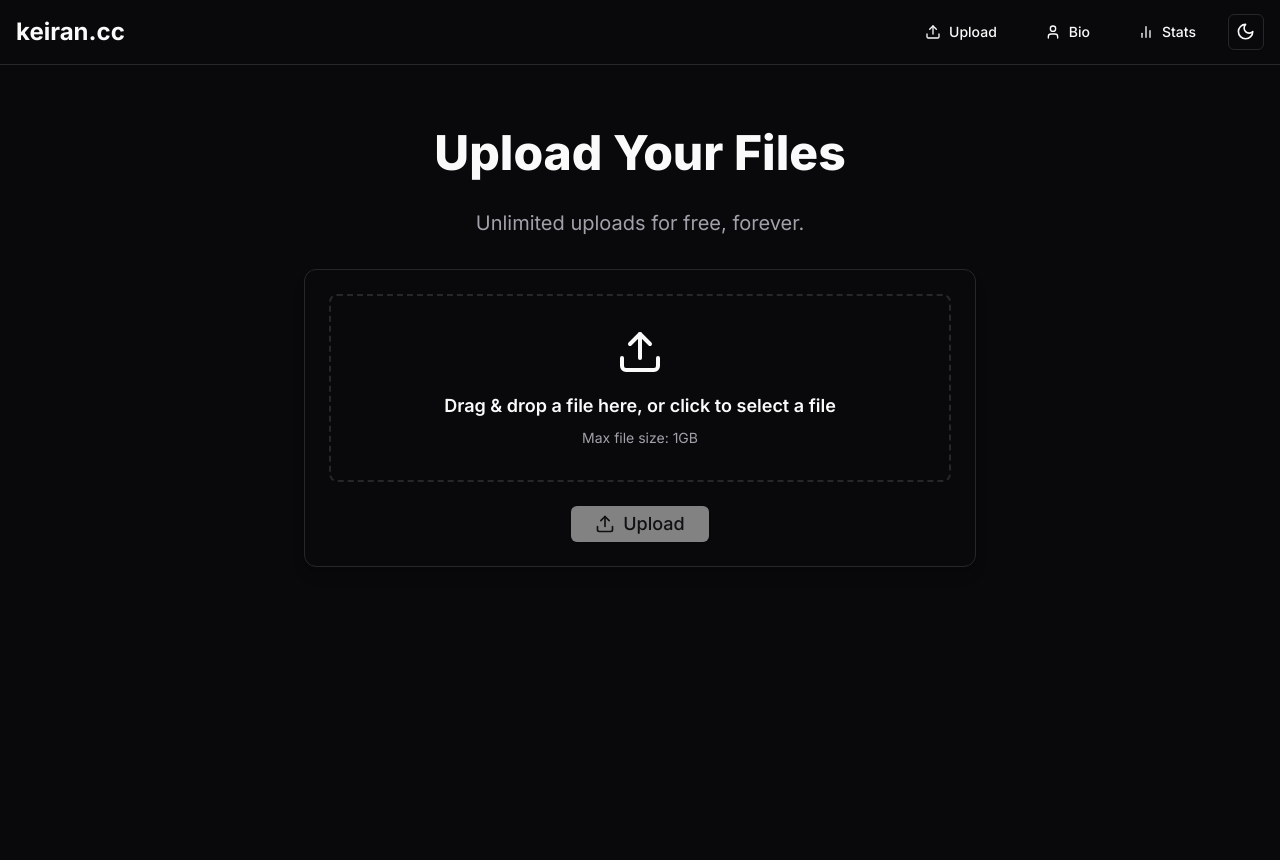
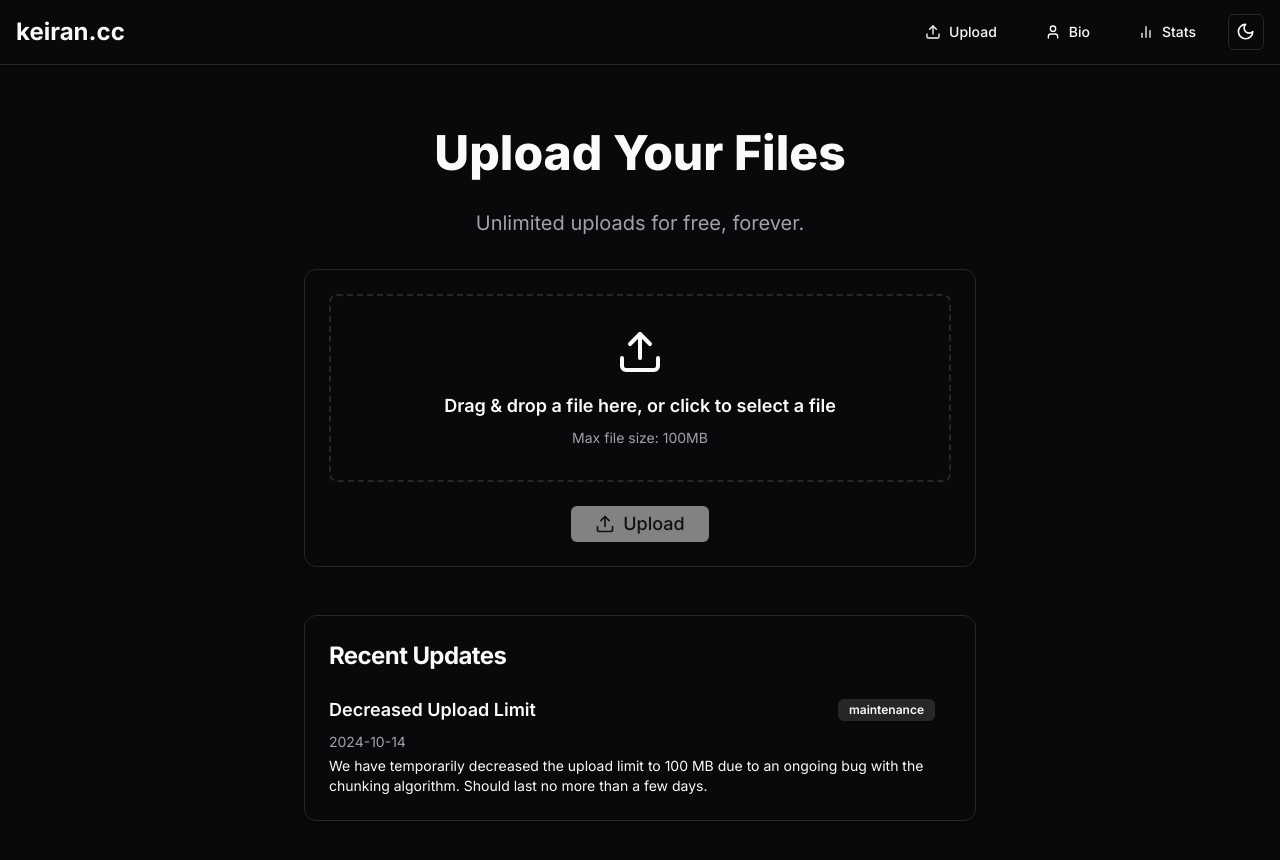
Before and after one commit to KeiranScript/keiran.cc, a Next.js app: page / in a window 1280 px wide. Shown: the top 860 px of the page. Before the commit the page ends 800 px from the top, so only its background shows below. Built offline with nearby package versions, Linux system fonts and the light colour scheme.

Commit message:
Added updates component, some minor changes

```diff
--- a/package.json
+++ b/package.json
@@ -14,6 +14,7 @@
     "@radix-ui/react-dropdown-menu": "^2.1.2",
     "@radix-ui/react-icons": "^1.3.0",
     "@radix-ui/react-progress": "^1.1.0",
+    "@radix-ui/react-scroll-area": "^1.2.0",
     "@radix-ui/react-slot": "^1.1.0",
     "@radix-ui/react-toast": "^1.2.2",
     "class-variance-authority": "^0.7.0",
--- a/src/app/page.tsx
+++ b/src/app/page.tsx
@@ -2,10 +2,20 @@
 
 import { useEffect, useState } from 'react';
 import FileUpload from '@/components/file-upload';
+import Updates from '@/components/updates';
+import { Toaster } from '@/components/ui/toaster';
+import { toast } from '@/hooks/use-toast';
+import FileUrlDisplay from '@/components/file-url-display';
 
 export default function Home() {
   const [animateClass, setAnimateClass] = useState('opacity-0 translate-y-10');
   const [paragraphClass, setParagraphClass] = useState('opacity-0 translate-y-10');
+  const [updatesClass, setUpdatesClass] = useState('opacity-0 translate-y-10');
+  const [uploadedFileUrl, setUploadedFileUrl] = useState<string | null>(null);
+
+  const setToast = (message: string, description: string) => {
+    toast({ title: message, description });
+  };
 
   useEffect(() => {
     const timer = setTimeout(() => {
@@ -16,9 +26,14 @@ export default function Home() {
       setParagraphClass('opacity-100 translate-y-0 transition-transform duration-500');
     }, 600);
 
+    const updatesTimer = setTimeout(() => {
+      setUpdatesClass('opacity-100 translate-y-0 transition-transform duration-500');
+    }, 1100);
+
     return () => {
       clearTimeout(timer);
       clearTimeout(paragraphTimer);
+      clearTimeout(updatesTimer);
     };
   }, []);
 
@@ -32,9 +47,18 @@ export default function Home() {
           Unlimited uploads for free, forever.
         </p>
         <div className={`flex items-center justify-center w-full max-w-3xl mx-auto transition-transform duration-300 ease-in-out transform hover:scale-102 ${animateClass}`}>
-          <FileUpload />
+          <FileUpload setToast={setToast} />
+        </div>
+        {uploadedFileUrl && (
+          <div className="mt-6">
+            <FileUrlDisplay url={uploadedFileUrl} />
+          </div>
+        )}
+        <div className={`mt-12 transition-all duration-500 ease-in-out max-w-3xl mx-auto ${updatesClass}`}>
+          <Updates />
         </div>
       </div>
+      <Toaster />
     </>
   );
 }
--- a/src/components/file-upload.tsx
+++ b/src/components/file-upload.tsx
@@ -1,42 +1,32 @@
 'use client'
 
-import { useState, useCallback, useEffect } from 'react'
-import { useRouter } from 'next/navigation'
+import { useState, useCallback } from 'react'
 import { useDropzone } from 'react-dropzone'
 import { Button } from '@/components/ui/button'
 import { Card, CardContent } from '@/components/ui/card'
 import { Upload, Loader2, File, CheckCircle } from 'lucide-react'
-import { ToastProvider, Toast, ToastTitle, ToastDescription, ToastViewport } from '@/components/ui/toast'
 import { Progress } from '@/components/ui/progress'
 import FileUrlDisplay from '@/components/file-url-display'
 
-const MAX_FILE_SIZE = 1024 * 1024 * 1024 // 1GB in bytes
+const MAX_FILE_SIZE = 1024 * 1024 * 100 // 100MB in bytes
 const CHUNK_SIZE = 1024 * 1024 * 10 // 10MB in bytes
 
-export default function FileUpload() {
+export default function FileUpload({ setToast }: { setToast: (message: string, description: string) => void }) {
   const [file, setFile] = useState<File | null>(null)
   const [uploading, setUploading] = useState(false)
   const [uploadedFileUrl, setUploadedFileUrl] = useState<string | null>(null)
-  const [showToast, setShowToast] = useState(false)
-  const [toastMessage, setToastMessage] = useState('')
-  const [toastDescription, setToastDescription] = useState('')
   const [uploadSuccess, setUploadSuccess] = useState(false)
   const [buttonLabel, setButtonLabel] = useState('Upload')
   const [uploadProgress, setUploadProgress] = useState(0)
-  const router = useRouter()
-
-  const [animateClass, setAnimateClass] = useState('opacity-0 translate-y-10')
 
   const onDrop = useCallback((acceptedFiles: File[]) => {
     const selectedFile = acceptedFiles[0]
     if (selectedFile.size > MAX_FILE_SIZE) {
-      setToastMessage('File too large')
-      setToastDescription('Maximum file size is 1GB.')
-      setShowToast(true)
+      setToast('File too large', 'Maximum file size is 100MB.')
     } else {
       setFile(selectedFile)
     }
-  }, [])
+  }, [setToast])
 
   const { getRootProps, getInputProps, isDragActive } = useDropzone({
     onDrop,
@@ -44,94 +34,68 @@ export default function FileUpload() {
   })
 
   const handleUpload = async () => {
-    if (!file) return;
+    if (!file) return
 
-    setUploading(true);
-    setUploadProgress(0);
+    setUploading(true)
+    setUploadProgress(0)
 
     try {
-      const totalChunks = Math.ceil(file.size / CHUNK_SIZE);
-      let uploadedChunks = 0;
+      const totalChunks = Math.ceil(file.size / CHUNK_SIZE)
+      let uploadedChunks = 0
 
       for (let start = 0; start < file.size; start += CHUNK_SIZE) {
-        const chunk = file.slice(start, start + CHUNK_SIZE);
-        const formData = new FormData();
-        formData.append('file', chunk);
-        formData.append('chunkIndex', String(uploadedChunks));
-        formData.append('totalChunks', String(totalChunks));
-        formData.append('filename', file.name);
+        const chunk = file.slice(start, start + CHUNK_SIZE)
+        const formData = new FormData()
+        formData.append('file', chunk)
+        formData.append('chunkIndex', String(uploadedChunks))
+        formData.append('totalChunks', String(totalChunks))
+        formData.append('filename', file.name)
 
         const response = await fetch('/api/upload-chunk', {
           method: 'POST',
           body: formData,
-        });
+        })
 
         if (!response.ok) {
-          // Log detailed error
-          const errorResponse = await response.json();
-          console.error('Upload error:', errorResponse);
-          throw new Error('Chunk upload failed');
+          throw new Error('Chunk upload failed')
         }
 
-        uploadedChunks++;
-        setUploadProgress((uploadedChunks / totalChunks) * 100);
+        uploadedChunks++
+        setUploadProgress((uploadedChunks / totalChunks) * 100)
       }
 
-      // Finalizing upload after all chunks
       const finalizeResponse = await fetch('/api/upload-finalize', {
         method: 'POST',
         body: JSON.stringify({ filename: file.name }),
         headers: { 'Content-Type': 'application/json' },
-      });
+      })
 
       if (!finalizeResponse.ok) {
-        const errorResponse = await finalizeResponse.json();
-        console.error('Finalization error:', errorResponse);
-        throw new Error('Upload finalization failed');
+        throw new Error('Upload finalization failed')
       }
 
-      const data = await finalizeResponse.json();
-      setUploadedFileUrl(data.url);
-      setUploadSuccess(true);
-      setButtonLabel('Uploaded');
-      setToastMessage('File uploaded successfully');
-      setToastDescription('Visit the link to access your file!');
+      const data = await finalizeResponse.json()
+      setUploadedFileUrl(data.url)
+      setUploadSuccess(true)
+      setButtonLabel('Uploaded')
+      setToast('File uploaded successfully', 'Visit the link to access your file!')
 
+      // Change the button back to 'Upload' after 1 second
       setTimeout(() => {
-        setButtonLabel('Upload');
-        setUploadSuccess(false);
-      }, 1000);
+        setButtonLabel('Upload')
+        setUploadSuccess(false)
+      }, 1000)
 
     } catch (error) {
-      console.error('Upload error:', error);
-      setToastMessage('Upload failed');
-      setToastDescription('There was an error uploading your file. Please try again.');
+      setToast('Upload failed', 'There was an error uploading your file. Please try again.')
     } finally {
-      setUploading(false);
-      setFile(null);
-      router.refresh();
-      setShowToast(true);
+      setUploading(false)
+      setFile(null)
     }
-  };
-
-  useEffect(() => {
-    if (showToast) {
-      const timer = setTimeout(() => setShowToast(false), 5000)
-      return () => clearTimeout(timer)
   }
-  }, [showToast])
-
-  useEffect(() => {
-    const timer = setTimeout(() => {
-      setAnimateClass('opacity-100 translate-y-0 transition-transform duration-500')
-    }, 100)
-
-    return () => clearTimeout(timer)
-  }, [])
 
   return (
-    <ToastProvider>
-      <Card className={`w-full max-w-2xl mx-auto overflow-hidden shadow-lg transition-shadow duration-300 hover:shadow-xl ${animateClass}`}>
+    <Card className="w-full max-w-2xl mx-auto overflow-hidden shadow-lg transition-shadow duration-300 hover:shadow-xl">
       <CardContent className="p-6">
         <div
           {...getRootProps()}
@@ -139,17 +103,15 @@ export default function FileUpload() {
         >
           <input {...getInputProps()} />
           {file ? (
-              <div className="flex items-center justify-center space-x-4 transition-all duration-300 ease-in-out transform hover:scale-105">
+            <div className="flex items-center justify-center space-x-4">
               <File className="h-8 w-8 text-primary" />
               <span className="text-lg font-medium text-foreground">{file.name}</span>
             </div>
           ) : (
-              <div className="transition-all duration-300 ease-in-out transform hover:scale-105">
+            <div>
               <Upload className="h-12 w-12 text-primary mx-auto mb-4" />
               <p className="text-lg mb-2 font-semibold text-foreground">Drag & drop a file here, or click to select a file</p>
-                <p className="text-sm text-muted-foreground">
-                  Max file size: 1GB
-                </p>
+              <p className="text-sm text-muted-foreground">Max file size: 100MB</p>
             </div>
           )}
         </div>
@@ -157,7 +119,8 @@ export default function FileUpload() {
           <Button
             onClick={handleUpload}
             disabled={!file || uploading}
-              className="px-6 py-2 text-lg transition-all duration-200 ease-in-out transform hover:scale-105 bg-primary text-primary-foreground"
+            variant='ghost'
+            className="px-6 py-2 text-lg bg-primary text-primary-foreground"
           >
             {uploading ? (
               <>
@@ -184,23 +147,11 @@ export default function FileUpload() {
           </div>
         )}
         {uploadedFileUrl && (
-            <div className="mt-6 transition-all duration-300 ease-in-out">
+          <div className="mt-6">
             <FileUrlDisplay url={uploadedFileUrl} />
           </div>
         )}
       </CardContent>
     </Card>
-
-      {showToast && (
-        <div className="fixed bottom-4 right-4 z-50 transition-all duration-300 ease-in-out transform translate-y-0 opacity-100">
-          <Toast onOpenChange={setShowToast}>
-            <ToastTitle>{toastMessage}</ToastTitle>
-            <ToastDescription>{toastDescription}</ToastDescription>
-          </Toast>
-        </div>
-      )}
-
-      <ToastViewport />
-    </ToastProvider>
   )
 }
--- a/src/components/file-url-display.tsx
+++ b/src/components/file-url-display.tsx
@@ -1,63 +1,69 @@
 'use client'
 
-import { useState } from 'react'
 import { Button } from '@/components/ui/button'
 import { Input } from '@/components/ui/input'
 import { Copy, ExternalLink } from 'lucide-react'
-import { Toast, ToastTitle, ToastDescription } from '@/components/ui/toast'
+import { useToast } from '@/hooks/use-toast'
 
 interface FileUrlDisplayProps {
   url: string
 }
 
 export default function FileUrlDisplay({ url }: FileUrlDisplayProps) {
-  const [copying, setCopying] = useState(false)
-  const [showToast, setShowToast] = useState(false)
-  const [toastTitle, setToastTitle] = useState('')
-  const [toastDescription, setToastDescription] = useState('')
+  const { toast } = useToast()
 
   const fullUrl = `${process.env.NEXT_PUBLIC_BASE_URL}${url}`
 
   const copyToClipboard = async () => {
     try {
-      setCopying(true)
       await navigator.clipboard.writeText(fullUrl)
 
-      setToastTitle("URL copied")
-      setToastDescription("The file URL has been copied to your clipboard.")
+      toast({
+        title: "URL copied",
+        description: "The file URL has been copied to your clipboard.",
+      })
     } catch (err) {
       console.error('Failed to copy: ', err)
 
-      setToastTitle("Copy failed")
-      setToastDescription("There was an error copying the URL. Please try again.")
-    } finally {
-      setCopying(false)
-      setShowToast(true)
+      toast({
+        title: "Copy failed",
+        description: "There was an error copying the URL. Please try again.",
+        variant: "destructive",
+      })
     }
   }
 
   return (
-    <div className="mt-4 p-4 bg-muted rounded-lg">
-      <div className="flex items-center space-x-2">
-        <Input value={fullUrl} readOnly className="flex-grow" />
-        <Button onClick={copyToClipboard} disabled={copying}>
+    <div className="mt-4 p-4 border rounded-lg">
+      <div className="flex flex-col sm:flex-row items-center space-y-2 sm:space-y-0 sm:space-x-2">
+        <Input
+          value={fullUrl}
+          readOnly
+          className="flex-grow"
+          aria-label="File URL"
+        />
+        <div className="flex space-x-2">
+          <Button
+            onClick={copyToClipboard}
+            variant="ghost"
+            aria-label="Copy URL to clipboard"
+          >
             <Copy className="mr-2 h-4 w-4" />
             Copy
           </Button>
-        <Button asChild>
-          <a href={fullUrl} target="_blank" rel="noopener noreferrer">
+          <Button asChild variant="ghost">
+            <a
+              href={fullUrl}
+              target="_blank"
+              rel="noopener noreferrer"
+              aria-label="Open file URL in new tab"
+            >
               <ExternalLink className="mr-2 h-4 w-4" />
               Visit
             </a>
           </Button>
         </div>
-
-      {showToast && (
-        <Toast onOpenChange={setShowToast}>
-          <ToastTitle>{toastTitle}</ToastTitle>
-          <ToastDescription>{toastDescription}</ToastDescription>
-        </Toast>
-      )}
+      </div>
     </div>
   )
 }
--- /dev/null
+++ b/src/components/ui/scroll-area.tsx
@@ -0,0 +1,48 @@
+"use client"
+
+import * as React from "react"
+import * as ScrollAreaPrimitive from "@radix-ui/react-scroll-area"
+
+import { cn } from "@/lib/utils"
+
+const ScrollArea = React.forwardRef<
+  React.ElementRef<typeof ScrollAreaPrimitive.Root>,
+  React.ComponentPropsWithoutRef<typeof ScrollAreaPrimitive.Root>
+>(({ className, children, ...props }, ref) => (
+  <ScrollAreaPrimitive.Root
+    ref={ref}
+    className={cn("relative overflow-hidden", className)}
+    {...props}
+  >
+    <ScrollAreaPrimitive.Viewport className="h-full w-full rounded-[inherit]">
+      {children}
+    </ScrollAreaPrimitive.Viewport>
+    <ScrollBar />
+    <ScrollAreaPrimitive.Corner />
+  </ScrollAreaPrimitive.Root>
+))
+ScrollArea.displayName = ScrollAreaPrimitive.Root.displayName
+
+const ScrollBar = React.forwardRef<
+  React.ElementRef<typeof ScrollAreaPrimitive.ScrollAreaScrollbar>,
+  React.ComponentPropsWithoutRef<typeof ScrollAreaPrimitive.ScrollAreaScrollbar>
+>(({ className, orientation = "vertical", ...props }, ref) => (
+  <ScrollAreaPrimitive.ScrollAreaScrollbar
+    ref={ref}
+    orientation={orientation}
+    className={cn(
+      "flex touch-none select-none transition-colors",
+      orientation === "vertical" &&
+        "h-full w-2.5 border-l border-l-transparent p-[1px]",
+      orientation === "horizontal" &&
+        "h-2.5 flex-col border-t border-t-transparent p-[1px]",
+      className
+    )}
+    {...props}
+  >
+    <ScrollAreaPrimitive.ScrollAreaThumb className="relative flex-1 rounded-full bg-border" />
+  </ScrollAreaPrimitive.ScrollAreaScrollbar>
+))
+ScrollBar.displayName = ScrollAreaPrimitive.ScrollAreaScrollbar.displayName
+
+export { ScrollArea, ScrollBar }
--- /dev/null
+++ b/src/components/updates.tsx
@@ -0,0 +1,66 @@
+import React, { useEffect, useRef, useState } from 'react'
+import { Card, CardContent, CardHeader, CardTitle } from "@/components/ui/card"
+import { Badge } from "@/components/ui/badge"
+import { ScrollArea } from "@/components/ui/scroll-area"
+
+interface Update {
+  id: number
+  date: string
+  title: string
+  description: string
+  type: 'maintenance' | 'feature' | 'bugfix'
+}
+
+const updates: Update[] = [
+  {
+    id: 1,
+    date: '2024-10-14',
+    title: 'Decreased Upload Limit',
+    description: 'We have temporarily decreased the upload limit to 100 MB due to an ongoing bug with the chunking algorithm. Should last no more than a few days.',
+    type: 'maintenance'
+  },
+]
+
+export default function Updates() {
+  const [containerHeight, setContainerHeight] = useState<number | undefined>(undefined)
+  const contentRef = useRef<HTMLDivElement>(null)
+
+  useEffect(() => {
+    if (contentRef.current) {
+      const contentHeight = contentRef.current.scrollHeight
+      const maxHeight = 300
+      setContainerHeight(Math.min(contentHeight, maxHeight))
+    }
+  }, [updates])
+
+  return (
+    <Card className="w-full max-w-2xl mx-auto mt-8">
+      <CardHeader>
+        <CardTitle className="text-2xl font-bold">Recent Updates</CardTitle>
+      </CardHeader>
+      <CardContent>
+        <ScrollArea
+          className="w-full pr-4"
+          style={{ height: containerHeight ? `${containerHeight}px` : 'auto' }}
+        >
+          <div ref={contentRef}>
+            {updates.map((update) => (
+              <div key={update.id} className="mb-4 last:mb-0">
+                <div className="flex justify-between items-center mb-2">
+                  <h3 className="text-lg font-semibold">{update.title}</h3>
+                  <Badge
+                    variant={update.type === 'feature' ? 'default' : update.type === 'maintenance' ? 'secondary' : 'destructive'}
+                  >
+                    {update.type}
+                  </Badge>
+                </div>
+                <p className="text-sm text-muted-foreground mb-1">{update.date}</p>
+                <p className="text-sm">{update.description}</p>
+              </div>
+            ))}
+          </div>
+        </ScrollArea>
+      </CardContent>
+    </Card>
+  )
+}
```
Also changed, not shown: 1 other file (tests, documents, lock files or other folders). Lines whose indentation alone changed are shown as unchanged.
